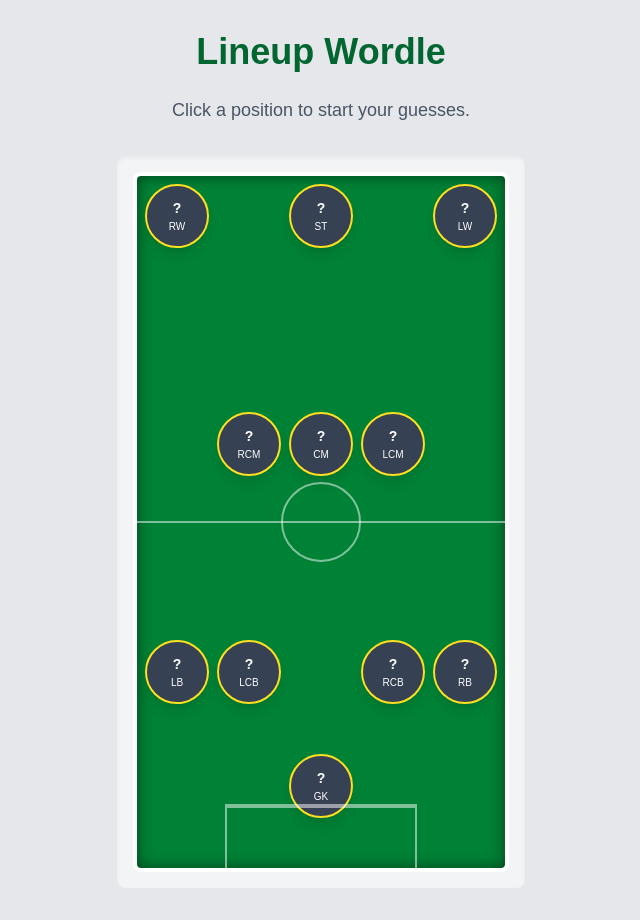
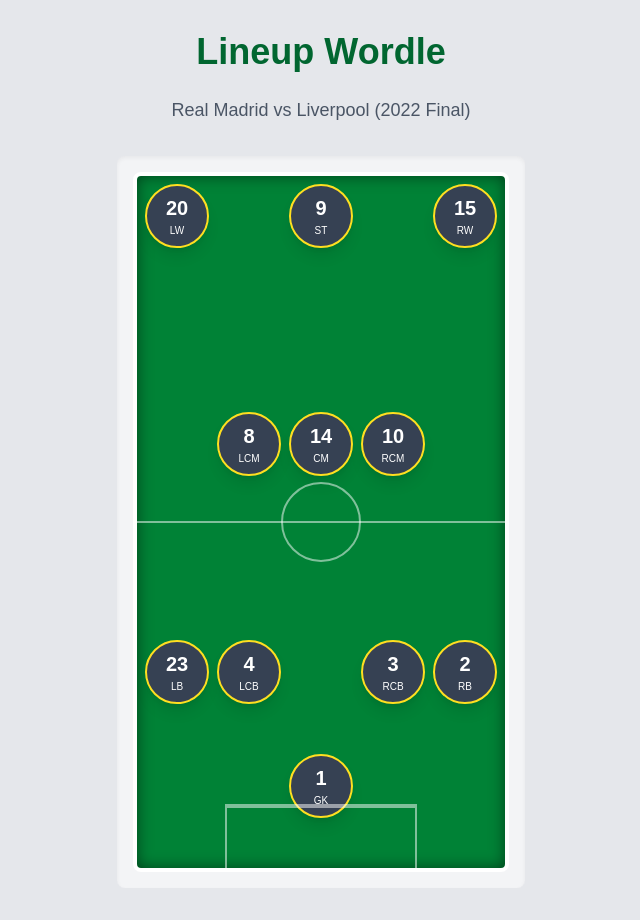
Before and after one commit to pqpattis/football-lineup-guessr, a Next.js app: page / in a window 1280 px wide. Shown: the whole page, without its empty margins (319-959 px from the left). Built offline with nearby package versions, Linux system fonts and the light colour scheme.

Commit message:
Implement player data model and set up mock solution
  - Define Player and MatchSolution interfaces
  - Update Pitch to consume mock lineup data
  - Implement kit number display as the default visual hint on the pitch slots

```diff
--- a/app/page.tsx
+++ b/app/page.tsx
@@ -1,12 +1,22 @@
 'use client';
 
 import { Pitch } from "@/components/Pitch";
+import { useState } from "react";
+import { MOCK_SOLUTION } from "@/data/mockMatch";
+import { SolutionPlayer } from "@/types";
 import { FormationKey } from "@/components/PitchData";
-import { useState } from "react";
 
 export default function Home() {
+  // State to track which position the user has clicked on (e.g., 'GK', 'ST')
   const [selectedSlot, setSelectedSlot] = useState<string | null>(null);
-  const [activeFormation, setActiveFormation] = useState<FormationKey>('4-3-3');
+
+  // Get the current formation string from the mock solution
+  const activeFormation = MOCK_SOLUTION.formation as FormationKey;
+
+  // Get the full lineup data to pass to the Pitch component
+  const solutionLineup: SolutionPlayer[] = MOCK_SOLUTION.lineup;
+
+  // Function called when a player slot is clicked
   const handleSlotClick = (positionId: string) => {
     setSelectedSlot(positionId);
     console.log(`Slot clicked: ${positionId}. Ready to open guessing modal.`);
@@ -18,12 +28,14 @@
         Lineup Wordle
       </h1>
       <p className="mb-8 text-lg text-gray-600">
-        Click a position to start your guesses.
+        {MOCK_SOLUTION.lineup[0].team} vs Liverpool ({MOCK_SOLUTION.date.substring(0, 4)} Final)
       </p>
 
       <Pitch
-          onSlotClick={handleSlotClick}
-          currentFormation={activeFormation} />
+        onSlotClick={handleSlotClick}
+        currentFormation={activeFormation}
+        solutionLineup={solutionLineup}
+      />
 
       {selectedSlot && (
         <div className="mt-4 p-4 bg-white border border-gray-300 rounded-lg">
--- a/components/Pitch.tsx
+++ b/components/Pitch.tsx
@@ -1,10 +1,15 @@
 import React from 'react';
 import { FORMATION_MAP, FormationKey } from './PitchData';
-import { PositionSlot } from '@/types';
+import { PositionSlot, SolutionPlayer } from '@/types';
 
-// --- Helper Component ---
-// Renders a single clickable player slot
-const PlayerSlot: React.FC<{ id: string, name: string, gridArea: string, onClick: (id: string) => void }> = ({ id, name, gridArea, onClick }) => (
+// --- Helper Component: The Clickable Slot ---
+const PlayerSlot: React.FC<{
+  id: string,
+  name: string,
+  gridArea: string,
+  onClick: (id: string) => void,
+  kitNumber: number
+}> = ({ id, name, gridArea, onClick, kitNumber }) => (
   <button
     // Apply positioning using the grid area defined in PitchData
     style={{ gridArea }}
@@ -16,9 +21,9 @@
       border-2 border-yellow-300 cursor-pointer
     "
     onClick={() => onClick(id)}
-    title={`Guess the ${name}`}
+    title={`Guess the ${name} (Kit #${kitNumber})`}
   >
-    <span className="text-sm">?</span>
+    <span className="text-xl font-extrabold">{kitNumber}</span>
     <span className="text-[10px] uppercase font-light mt-0.5">{id}</span>
   </button>
 );
@@ -27,10 +32,11 @@
 interface PitchProps {
   onSlotClick: (positionId: string) => void;
   currentFormation: FormationKey;
+  solutionLineup: SolutionPlayer[];
 }
 
 // --- Main Pitch Component ---
-export const Pitch: React.FC<PitchProps> = ({ onSlotClick, currentFormation }) => {
+export const Pitch: React.FC<PitchProps> = ({ onSlotClick, currentFormation, solutionLineup }) => {
 
   // Get the specific slot layout based on the formation key
   const LineupSlots: PositionSlot[] = FORMATION_MAP[currentFormation];
@@ -71,15 +77,23 @@
         </div>
 
         {/* Render the Player Slots by mapping the formation data */}
-        {LineupSlots.map((slot) => (
+        {LineupSlots.map((slot) => {
+          // Find the matching player's data from the solution
+          const player = solutionLineup.find(p => p.positionId === slot.id);
+
+          if (!player) return null;
+
+          return (
             <PlayerSlot
               key={slot.id}
               id={slot.id}
               name={slot.name}
               gridArea={slot.gridArea}
               onClick={onSlotClick}
+              kitNumber={player.kitNumber}
             />
-        ))}
+          );
+        })}
       </div>
     </div>
   );
--- a/components/PitchData.ts
+++ b/components/PitchData.ts
@@ -3,14 +3,14 @@
 // Define array positioning for 4-3-3 formation
 const formation433: PositionSlot[] = [
   // Attack
-  { id: 'LW', name: 'Left Winger', gridArea: 'A5' },
+  { id: 'LW', name: 'Left Winger', gridArea: 'A1' },
   { id: 'ST', name: 'Striker', gridArea: 'A3' },
-  { id: 'RW', name: 'Right Winger', gridArea: 'A1' },
+  { id: 'RW', name: 'Right Winger', gridArea: 'A5' },
 
   // Midfield
-  { id: 'LCM', name: 'Left Center Mid', gridArea: 'C4' },
+  { id: 'LCM', name: 'Left Center Mid', gridArea: 'C2' },
   { id: 'CM', name: 'Center Midfielder', gridArea: 'C3' },
-  { id: 'RCM', name: 'Right Center Mid', gridArea: 'C2' },
+  { id: 'RCM', name: 'Right Center Mid', gridArea: 'C4' },
 
   // Defense
   { id: 'LB', name: 'Left Back', gridArea: 'E1' },
--- /dev/null
+++ b/data/mockMatch.ts
@@ -0,0 +1,28 @@
+import { MatchSolution, PositionId } from "@/types";
+
+// Real Madrid vs. Liverpool - 2022 UCL Final
+export const MOCK_SOLUTION: MatchSolution = {
+    matchId: 20220528,
+    date: "2022-05-28",
+    formation: '4-3-3',
+    lineup: [
+        // Goalkeeper (GK, F2)
+        { id: 1, name: 'Courtois', nationality: 'Belgium', kitNumber: 1, age: 30, team: 'Real Madrid', positionId: 'GK' as PositionId },
+
+        // Defense (D row)
+        { id: 2, name: 'Carvajal', nationality: 'Spain', kitNumber: 2, age: 30, team: 'Real Madrid', positionId: 'RB' as PositionId },
+        { id: 3, name: 'Eder Militao', nationality: 'Brazil', kitNumber: 3, age: 24, team: 'Real Madrid', positionId: 'RCB' as PositionId },
+        { id: 4, name: 'Alaba', nationality: 'Austria', kitNumber: 4, age: 29, team: 'Real Madrid', positionId: 'LCB' as PositionId },
+        { id: 5, name: 'Mendy', nationality: 'France', kitNumber: 23, age: 26, team: 'Real Madrid', positionId: 'LB' as PositionId },
+
+        // Midfield (C row - the three central midfielders)
+        { id: 6, name: 'Casemiro', nationality: 'Brazil', kitNumber: 14, age: 30, team: 'Real Madrid', positionId: 'CM' as PositionId },
+        { id: 7, name: 'Kroos', nationality: 'Germany', kitNumber: 8, age: 32, team: 'Real Madrid', positionId: 'LCM' as PositionId },
+        { id: 8, name: 'Modric', nationality: 'Croatia', kitNumber: 10, age: 36, team: 'Real Madrid', positionId: 'RCM' as PositionId },
+
+        // Attack (B row - the front three)
+        { id: 9, name: 'Valverde', nationality: 'Uruguay', kitNumber: 15, age: 23, team: 'Real Madrid', positionId: 'RW' as PositionId },
+        { id: 10, name: 'Benzema', nationality: 'France', kitNumber: 9, age: 34, team: 'Real Madrid', positionId: 'ST' as PositionId },
+        { id: 11, name: 'Vinicius Jr', nationality: 'Brazil', kitNumber: 20, age: 21, team: 'Real Madrid', positionId: 'LW' as PositionId },
+    ],
+};
```
Also changed, not shown: types/index.ts (+21 -0 lines). Lines whose indentation alone changed are shown as unchanged.
